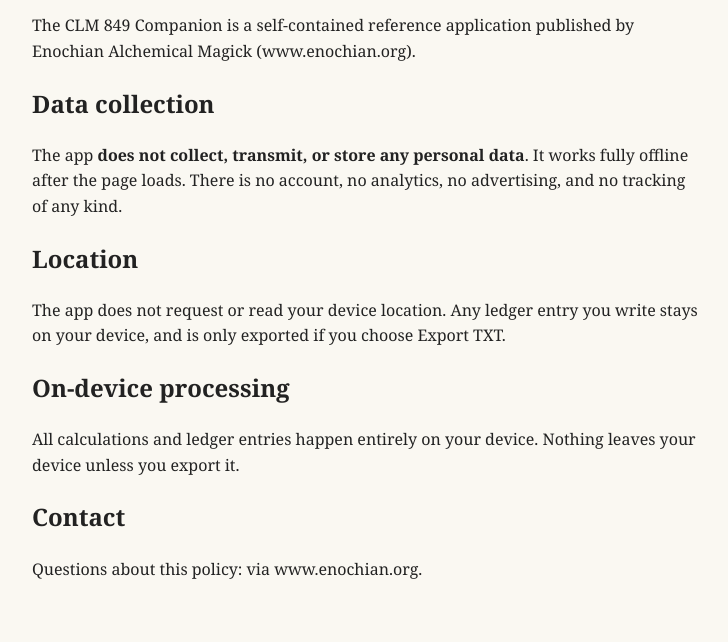
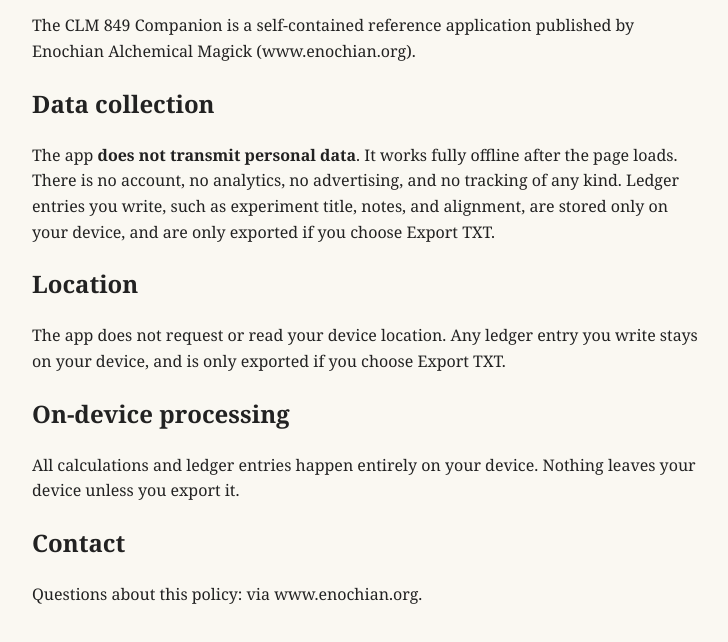
Before and after one commit to oipteaapdoce/CLM-849, a plain HTML site: page privacy.html in a window 1280 px wide. Shown: the part 112-754 px from the top of the page, without its empty margins (272-1000 px from the left). Drawn offline with Linux system fonts and the light colour scheme.

Commit message:
Update privacy.html Data collection wording

```diff
--- a/privacy.html
+++ b/privacy.html
@@ -14,7 +14,7 @@
 <p><em>Last updated: November 1, 2026</em></p>
 <p>The CLM 849 Companion is a self-contained reference application published by Enochian Alchemical Magick (www.enochian.org).</p>
 <h2>Data collection</h2>
-<p>The app <strong>does not collect, transmit, or store any personal data</strong>. It works fully offline after the page loads. There is no account, no analytics, no advertising, and no tracking of any kind.</p>
+<p>The app <strong>does not transmit personal data</strong>. It works fully offline after the page loads. There is no account, no analytics, no advertising, and no tracking of any kind. Ledger entries you write, such as experiment title, notes, and alignment, are stored only on your device, and are only exported if you choose Export TXT.</p>
 <h2>Location</h2>
 <p>The app does not request or read your device location. Any ledger entry you write stays on your device, and is only exported if you choose Export TXT.</p>
 <h2>On-device processing</h2>
```
